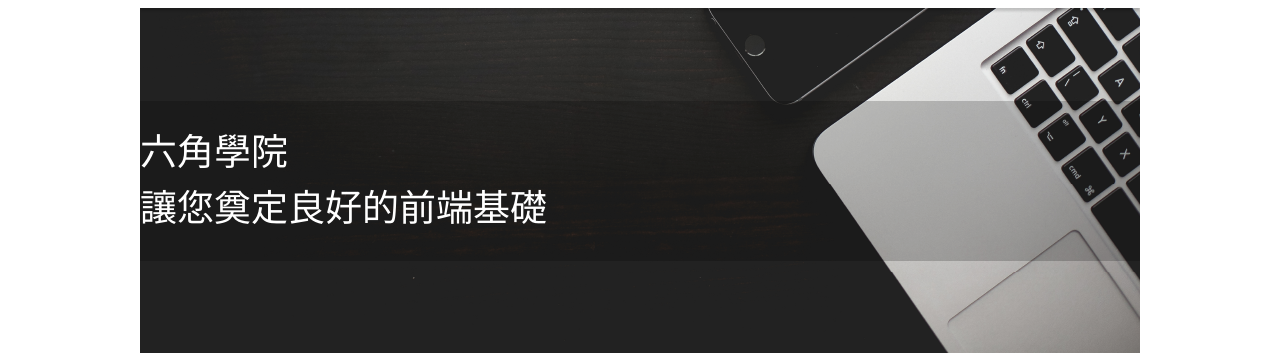
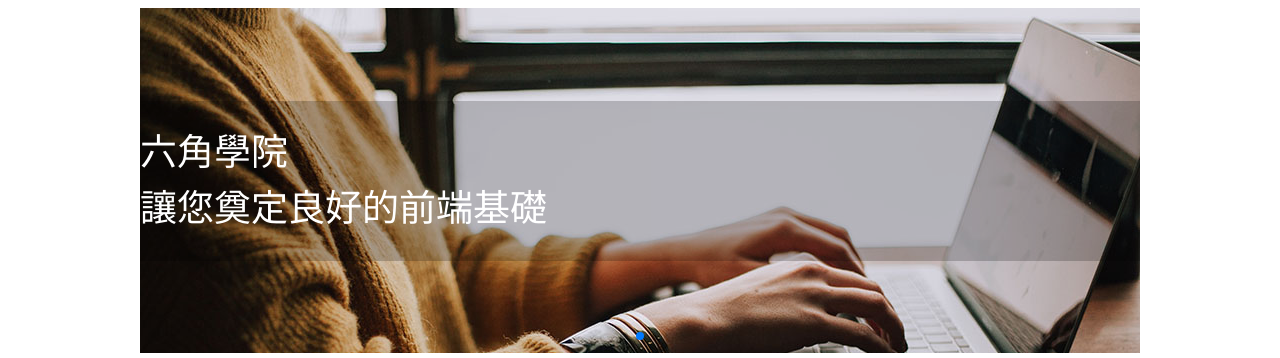
Before and after one commit to Mingy1024/Hexschool-jQuery-, a plain HTML site: page index.html in a window 1280 px wide. Shown: the part 366-724 px from the top of the page. Drawn offline with nearby package versions, Linux system fonts and the light colour scheme.

Commit message:
新增swiper banner輪播

```diff
--- a/all.js
+++ b/all.js
@@ -1,4 +1,22 @@
 $(document).ready(function () {
+    // swiper
+    const swiper = new Swiper(".swiper-container", {
+        // Optional parameters
+        direction: "horizontal",
+        speed:1000,
+        loop: true,
+        autoplay: {
+          delay:2000
+        },
+
+        // If we need pagination
+        pagination: {
+          el: ".swiper-pagination",
+          clickable: true,
+        },
+
+      });
+
     //下拉式選單
     $(".menu-link1").click(function (e) {
         e.preventDefault();
--- a/index.html
+++ b/index.html
@@ -1,5 +1,6 @@
 <!DOCTYPE html>
 <html lang="en">
+
 <head>
   <meta charset="UTF-8">
   <meta http-equiv="X-UA-Compatible" content="IE=edge">
@@ -13,22 +14,31 @@
   <meta property="og:description" content="HTML 最終作業">
   <meta property="og:type" content="website" />
   <meta property="og:url" content="FB上的網址" />
-    <meta property="og:image" content="https://scontent.frmq2-2.fna.fbcdn.net/v/t1.18169-9/12376849_608978222584828_5924595313927774439_n.png?_nc_cat=100&ccb=1-3&_nc_sid=09cbfe&_nc_ohc=2NcPgHzc40QAX-IJvHa&_nc_ht=scontent.frmq2-2.fna&oh=bdacd3d214006c9bd61445043f09396a&oe=60D8C6D1" />
+  <meta property="og:image"
+    content="https://scontent.frmq2-2.fna.fbcdn.net/v/t1.18169-9/12376849_608978222584828_5924595313927774439_n.png?_nc_cat=100&ccb=1-3&_nc_sid=09cbfe&_nc_ohc=2NcPgHzc40QAX-IJvHa&_nc_ht=scontent.frmq2-2.fna&oh=bdacd3d214006c9bd61445043f09396a&oe=60D8C6D1" />
 
   <meta http-equiv="X-UA-Compatible" content="IE=Edge" />
 
+  <link rel="stylesheet" href="https://unpkg.com/swiper/swiper-bundle.min.css">
   <link rel="stylesheet" href="style.css">
+
 </head>
+
 <body>
   <div class="container">
     <ul class="social">
       <li>
-            <a href="#"><img src="https://raw.githubusercontent.com/hexschool/HTMLHWSource/master/singlePage/facebookIcon.png" alt="facebookIcon"></a>
+        <a href="#"><img
+            src="https://raw.githubusercontent.com/hexschool/HTMLHWSource/master/singlePage/facebookIcon.png"
+            alt="facebookIcon"></a>
         <a href="https://www.facebook.com/hexschool" class="item1" target="_blank">粉絲團</a>
       </li>
       <li>
-            <a href="#"><img src="https://raw.githubusercontent.com/hexschool/HTMLHWSource/master/singlePage/twitterIcon.png" alt="twitterIcon"></a>
-            <a href="https://twitter.com/hexschool1/?fbclid=IwAR0U_ToKFvs5azPJz-PhLItCCoqDP6O6wgasSD73z6nOrrqRGf32r6GI_ic" class="item2" target="_blank">聯絡我們</a>
+        <a href="#"><img
+            src="https://raw.githubusercontent.com/hexschool/HTMLHWSource/master/singlePage/twitterIcon.png"
+            alt="twitterIcon"></a>
+        <a href="https://twitter.com/hexschool1/?fbclid=IwAR0U_ToKFvs5azPJz-PhLItCCoqDP6O6wgasSD73z6nOrrqRGf32r6GI_ic"
+          class="item2" target="_blank">聯絡我們</a>
       </li>
     </ul>
     <div class="header">
@@ -58,6 +68,22 @@
           六角學院<br>
           讓您奠定良好的前端基礎
         </h2>
+      </div>
+
+      <!-- Slider main container -->
+      <div class="swiper-container">
+        <!-- Additional required wrapper -->
+        <div class="swiper-wrapper">
+          <!-- Slides -->
+          <div class="swiper-slide"><img
+              src="images/banner.png" alt=""></div>
+          <div class="swiper-slide"><img src="images/banner2.jpg" alt=""></div>
+          <div class="swiper-slide"><img src="images/banner3.jpg" alt="">
+          </div>
+        </div>
+        <!-- If we need pagination -->
+        <div class="swiper-pagination"></div>
+
       </div>
     </div>
     <div class="intro">
@@ -149,17 +175,21 @@
         <textarea name="message" id="message" placeholder="想和我們說什麼..."></textarea>
         <div class="contact-info">
           <div class="info"><label for="name">姓名</label>
-              <input type="text" name="name" id="name" placeholder="請輸入姓名"></div>
+            <input type="text" name="name" id="name" placeholder="請輸入姓名">
+          </div>
           <div class="info"><label for="phone">電話</label>
-              <input type="tel" name="phone" id="phone" placeholder="請輸入電話"></div>
+            <input type="tel" name="phone" id="phone" placeholder="請輸入電話">
+          </div>
           <div class="info"><label for="email">信箱</label>
-              <input type="email" name="email" id="email" placeholder="請輸入信箱"></div>
+            <input type="email" name="email" id="email" placeholder="請輸入信箱">
+          </div>
           <div class="right"><input type="submit" value="送出" class="submit"></div>
         </div>
       </form>
     </div>
     <div class="footer">
-          <a href="https://www.facebook.com/hexschool" class="footer-logo" target="_blank"><img src="./images/footer-logo.png" alt="footer-logo"></a>
+      <a href="https://www.facebook.com/hexschool" class="footer-logo" target="_blank"><img
+          src="./images/footer-logo.png" alt="footer-logo"></a>
       <ul class="connection">
         <li>聯絡我們 :<a href="mailto:hexschool@gmail.com"> hexschool@gmail.com</a></li>
         <li>電話 :<a href="tel:0999123456"> 0999123456</a></li>
@@ -171,6 +201,8 @@
   </div>
 
   <script src="https://cdnjs.cloudflare.com/ajax/libs/jquery/3.6.0/jquery.min.js"></script>
+  <script src="https://unpkg.com/swiper/swiper-bundle.min.js"></script>
   <script src="all.js"></script>
 </body>
+
 </html>
--- a/style.css
+++ b/style.css
@@ -116,9 +116,9 @@ h1 a {
     color: #000;
     border-bottom: 5px solid #0fcf9f;
 }
+
 .banner{
     height: 345px;
-    background: url(./images/banner.png) no-repeat;
     position: relative;
     display: flex;
     align-items: center;
@@ -133,7 +133,16 @@ h1 a {
     color: #fff;
     position: absolute;
     align-items: center;
+    z-index: 2;
 }
+.swiper-container{
+    width: 1000px;
+    height: 345px;
+}
+.swiper-container img{
+    width: 1000px;
+}
+
 .course-list{
     display: flex;
 	justify-content: space-around;
@@ -307,4 +316,5 @@ h1 a {
 }
 .menu ul{
     display: none;
+    z-index: 3;
 }
```
Also changed, not shown: images/banner2.jpg (added), images/banner3.jpg (added). Lines whose indentation alone changed are shown as unchanged.
